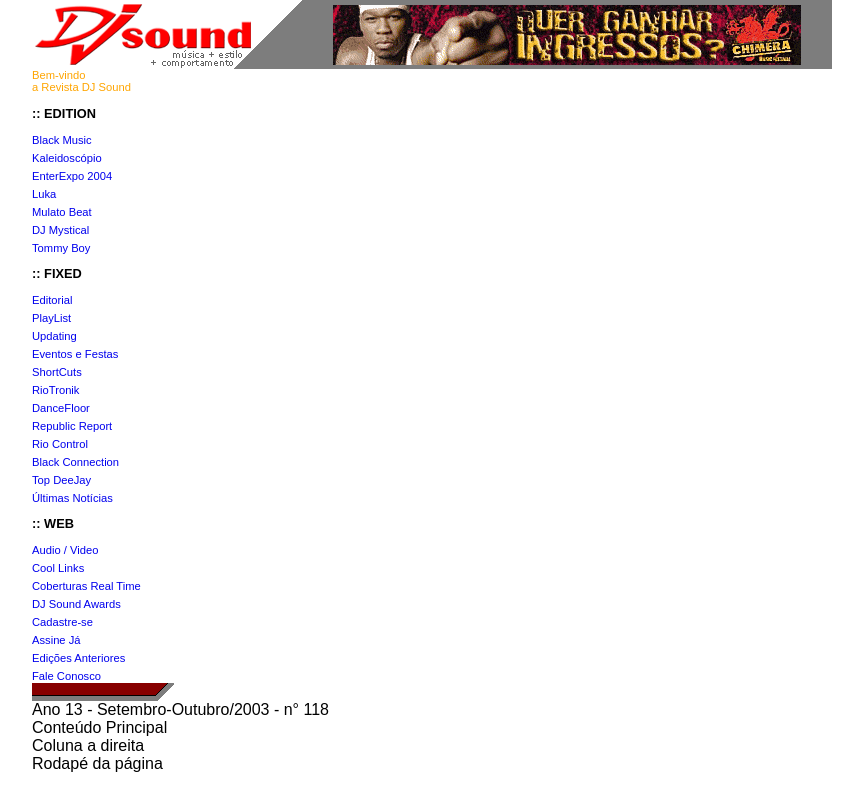
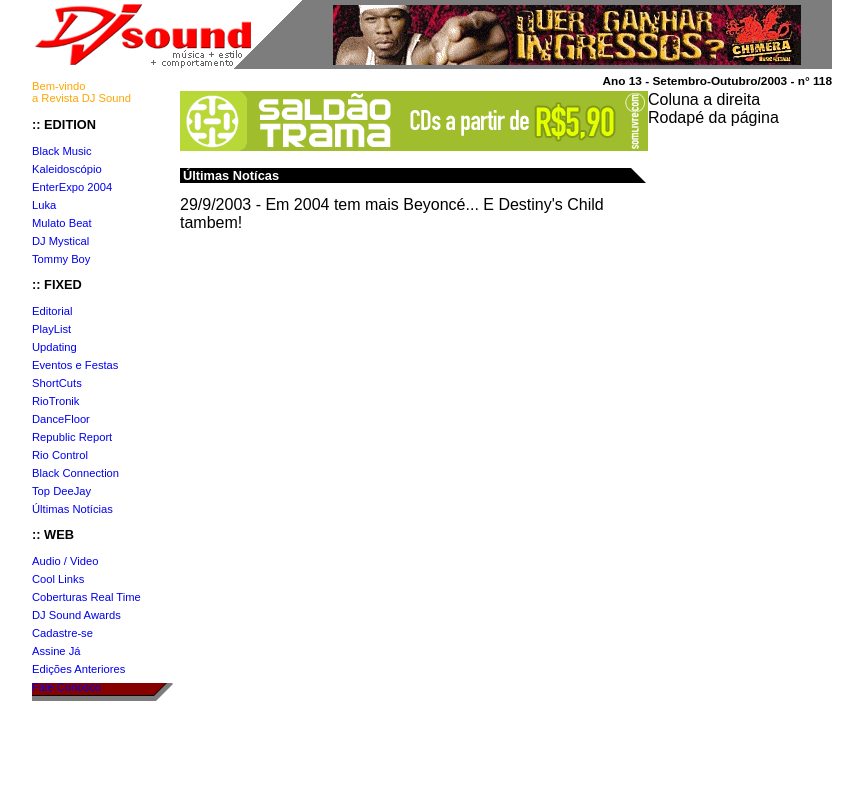
Before and after one commit to KlaudioSilva/dj-sound-clone, a plain HTML site: page index.html in a window 1280 px wide. Shown: the whole page, without its empty margins (208-1071 px from the left). Drawn offline with Linux system fonts and the light colour scheme.

Commit message:
02-01-24

```diff
--- a/css/style.css
+++ b/css/style.css
@@ -34,9 +34,10 @@ body{
 
 /* formantando menu esquerdo */
 #menu-left{
-    width: 151px;
+    width: 148px;
     height: 632px;
     background: url(../images/img_menu_inf.gif) no-repeat bottom;
+    float: left;
 }
 
 #menu-left p{
@@ -62,3 +63,36 @@ body{
     font-family: Arial, Helvetica, sans-serif;
     font-size: 0.7em;
 }
+
+/* formatando data da edição */
+#data-edicao{
+    width: 652px;
+    height: 17px;
+    padding-top: 5px;
+    float: left;
+}
+
+#data-edicao span{
+    font-size: 0.74em;
+    font-family: Arial, Helvetica, sans-serif;
+    font-weight: 600;
+    display: block;
+    text-align: right;
+}
+
+/* formatando conteúdo principal*/
+#conteudo-principal{
+    width: 468px;
+    float: left;
+}
+
+#conteudo-principal .titulo-quadro{
+    background: #000000 url(../images/img_news_canto02.gif) no-repeat right;
+}
+
+#conteudo-principal .titulo-quadro p{
+    font-size: 0.8em;
+    font-weight: bold;
+    color: #ffffff;
+    margin-left: 3px;
+}
--- a/index.html
+++ b/index.html
@@ -133,14 +133,22 @@
             </nav>
 
             <!-- ano, data e número da edição -->
-            <div>
-                Ano 13 - Setembro-Outubro/2003 - n° 118
+            <div id="data-edicao">
+                <span>Ano 13 - Setembro-Outubro/2003 - n° 118</span>
             </div>
 
             <!-- conteúdo principal do site -->
-            <div>
-                Conteúdo Principal
-            </div>
+            <section id="conteudo-principal">
+                <img src="images/somlivre_saldaotrama468x60.gif">
+
+                <div class="titulo-quadro">
+                    <p>Últimas Notícas</p>
+                </div>
+                <div>
+                    29/9/2003 - Em 2004 tem mais Beyoncé... E Destiny's Child tambem!
+                </div>
+
+            </section>
 
             <!-- conteúdo da coluna direita -->
             <div>
```
Also changed, not shown: images/img_news_canto02.gif (added).
